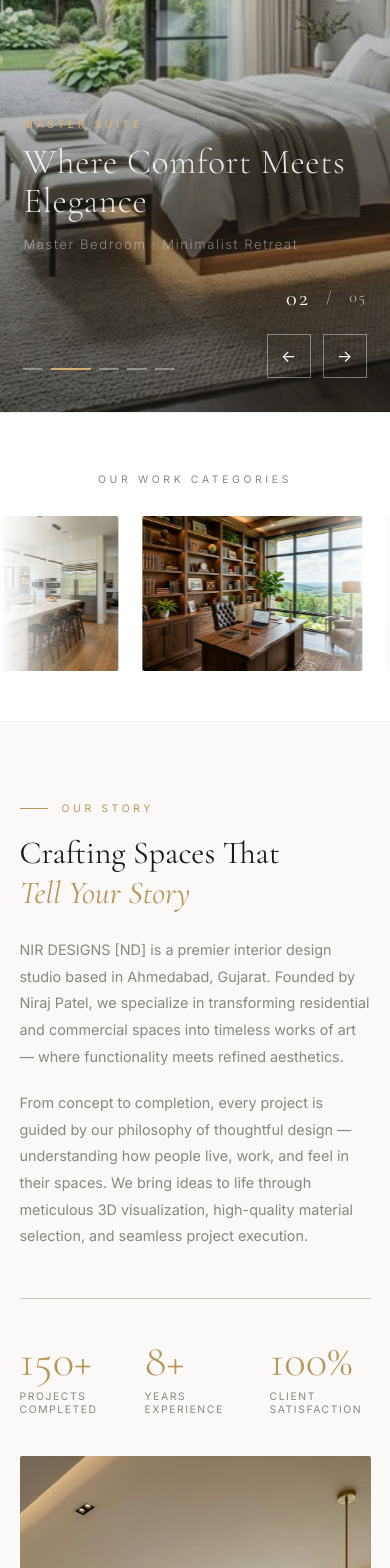
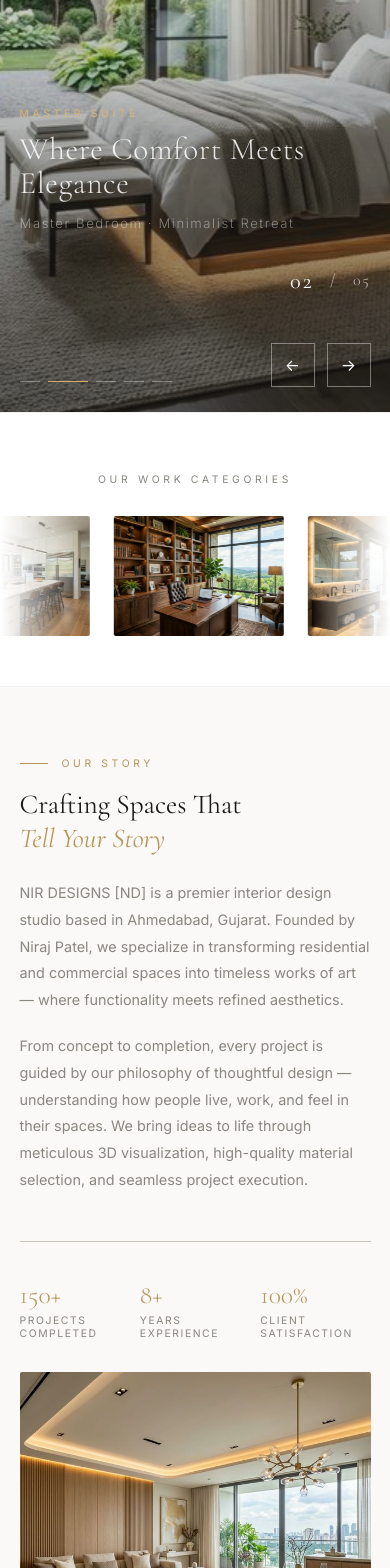
Before and after one commit to digvesh301/NJ-Interior, a React (Vite) app: page / in a window 390 px wide. Shown: the part 432-2000 px from the top of the page. Built offline with nearby package versions, Linux system fonts and the light colour scheme; a web font is replaced by a local one.

Commit message:
Mobile view footer changes.

```diff
--- a/src/components/Footer.jsx
+++ b/src/components/Footer.jsx
@@ -6,7 +6,7 @@ export default function Footer() {
   return (
     <footer className="site-footer" id="site-footer">
       <div className="footer-logo">
-        <img src="/images/nd_logo.svg" alt="NIR DESIGNS" style={{ filter: 'brightness(0) invert(1)', width: 42, height: 42, objectFit: 'contain' }} />
+        <img src="/images/nd_logo_dark.svg" alt="NIR DESIGNS" style={{ width: 44, height: 46, objectFit: 'contain' }} />
         <span className="footer-logo-name">NIR DESIGNS</span>
       </div>
 
--- a/src/index.css
+++ b/src/index.css
@@ -1342,6 +1342,7 @@ button {
 }
 
 /* ==================== RESPONSIVE ==================== */
+/* ==================== TABLET (≤1024px) ==================== */
 @media (max-width: 1024px) {
   .process-grid {
     grid-template-columns: repeat(2, 1fr);
@@ -1358,29 +1359,127 @@ button {
 
   .portfolio-card:nth-child(1) .portfolio-card-img,
   .portfolio-card:nth-child(4) .portfolio-card-img {
-    height: 360px;
+    height: 320px;
   }
 
   .contact-section {
     grid-template-columns: 1fr;
     gap: 50px;
   }
-}
-
+
+  .about-section {
+    gap: 48px;
+  }
+}
+
+/* ==================== MOBILE (≤768px) ==================== */
 @media (max-width: 768px) {
   :root { --nav-h: 64px; }
 
+  /* --- NAV --- */
   .site-nav { display: none; }
   .nav-hamburger { display: flex; }
   .mobile-nav { display: flex; }
 
+  /* Tighten logo on mobile so it doesn't overflow */
+  .nav-logo {
+    gap: 8px;
+  }
+
+  .nav-logo img,
+  .nav-logo-img {
+    width: 40px;
+    height: 40px;
+  }
+
+  .nav-logo-name {
+    font-size: 0.85rem;
+    letter-spacing: 0.1em;
+  }
+
+  .nav-logo-sub {
+    font-size: 0.48rem;
+    letter-spacing: 0.15em;
+  }
+
+  /* --- HERO --- */
+  .hero-content {
+    left: 5%;
+    right: 5%;
+    bottom: 15%;
+  }
+
+  .hero-slide-title {
+    font-size: clamp(1.6rem, 7vw, 2.8rem);
+    max-width: 100%;
+  }
+
+  .hero-view-btn {
+    padding: 10px 22px;
+    font-size: 0.65rem;
+  }
+
+  .hero-counter {
+    bottom: 14%;
+    right: 5%;
+  }
+
+  .hero-arrows {
+    bottom: 3%;
+    right: 5%;
+  }
+
+  .hero-dots {
+    bottom: 3.5%;
+    left: 5%;
+  }
+
+  /* --- CATEGORIES MARQUEE --- */
+  .marquee-item {
+    width: 170px;
+    height: 120px;
+  }
+
+  /* --- ABOUT --- */
   .about-section {
     grid-template-columns: 1fr;
-    gap: 40px;
+    gap: 32px;
+    padding: 70px 5vw;
+  }
+
+  .about-img-accent { display: none; }
+
+  .about-img-main {
+    height: 320px;
+  }
+
+  .about-stats {
+    grid-template-columns: repeat(3, 1fr);
+    gap: 16px;
+  }
+
+  .stat-num {
+    font-size: 2rem;
+  }
+
+  /* --- PROCESS --- */
+  .process-section {
+    padding: 70px 5vw;
+  }
+
+  .process-grid {
+    grid-template-columns: 1fr 1fr;
+    gap: 20px;
+  }
+
+  .process-step {
+    padding: 28px 16px;
+  }
+
+  /* --- PORTFOLIO --- */
+  .portfolio-section {
     padding: 80px 5vw;
   }
-
-  .about-img-accent { display: none; }
 
   .portfolio-grid {
     grid-template-columns: 1fr;
@@ -1391,43 +1490,132 @@ button {
     grid-column: span 1;
   }
 
+  .portfolio-card-img {
+    height: 280px !important;
+  }
+
   .portfolio-header {
     flex-direction: column;
     align-items: flex-start;
+    gap: 12px;
+    margin-bottom: 32px;
+  }
+
+  /* --- CONTACT --- */
+  .contact-section {
+    grid-template-columns: 1fr;
+    gap: 0;
+    padding: 0;
+  }
+
+  .contact-info {
+    padding: 60px 5vw 40px;
+  }
+
+  .contact-details {
+    margin-top: 24px;
+  }
+
+  .contact-form-wrap {
+    padding: 36px 5vw 60px;
+  }
+
+  .form-row {
+    grid-template-columns: 1fr;
+    gap: 0;
+  }
+
+  .form-submit-btn {
+    width: 100%;
+  }
+
+  /* --- FOOTER --- */
+  .site-footer {
+    flex-direction: column;
+    gap: 14px;
+    padding: 36px 5vw;
+    text-align: center;
+  }
+
+  /* Fix footer logo white-box: use small logo image without invert */
+  .footer-logo img {
+    width: 36px;
+    height: 36px;
+    /* Remove white box: use the PNG on dark bg with no filter */
+    filter: none;
+  }
+
+  .footer-logo {
+    justify-content: center;
+  }
+
+  /* --- MODAL --- */
+  .modal-content {
+    padding: 24px 18px;
+  }
+
+  .modal-header {
+    flex-direction: column;
     gap: 16px;
-  }
-
+    margin-bottom: 20px;
+  }
+
+  .modal-close {
+    align-self: flex-end;
+    margin-top: -8px;
+  }
+
+  .modal-title {
+    font-size: clamp(1.6rem, 7vw, 2.2rem);
+  }
+
+  .modal-images-grid {
+    grid-template-columns: 1fr;
+    gap: 12px;
+  }
+
+  .modal-img {
+    height: 240px;
+  }
+
+  .modal-img-wrap:nth-child(1) .modal-img {
+    height: 260px;
+  }
+}
+
+/* ==================== SMALL MOBILE (≤480px) ==================== */
+@media (max-width: 480px) {
   .process-grid {
     grid-template-columns: 1fr;
   }
 
+  .nav-logo-sub {
+    display: none; /* Hide tagline on very small screens to prevent overflow */
+  }
+
   .about-stats {
     grid-template-columns: repeat(3, 1fr);
-  }
-
-  .contact-section {
-    padding: 60px 5vw;
-  }
-
-  .contact-form-wrap {
-    padding: 32px 24px;
-  }
-
-  .form-row {
-    grid-template-columns: 1fr;
-  }
-
-  .site-footer {
-    flex-direction: column;
-    gap: 16px;
-    text-align: center;
-  }
-
-  .modal-images-grid {
-    grid-template-columns: 1fr;
-  }
-
-  .modal-img-wrap:nth-child(1) .modal-img {
-    height: 260px;
-  }
-}
+    gap: 10px;
+  }
+
+  .stat-num {
+    font-size: 1.6rem;
+  }
+
+  .section-heading {
+    font-size: clamp(1.7rem, 7vw, 2.4rem);
+  }
+
+  .hero-slide-title {
+    font-size: clamp(1.5rem, 8vw, 2.4rem);
+  }
+
+  .intro-logo-wrap img {
+    width: 100px;
+    height: 107px;
+  }
+
+  .intro-studio-name {
+    font-size: clamp(1.4rem, 8vw, 2rem);
+  }
+}
```
